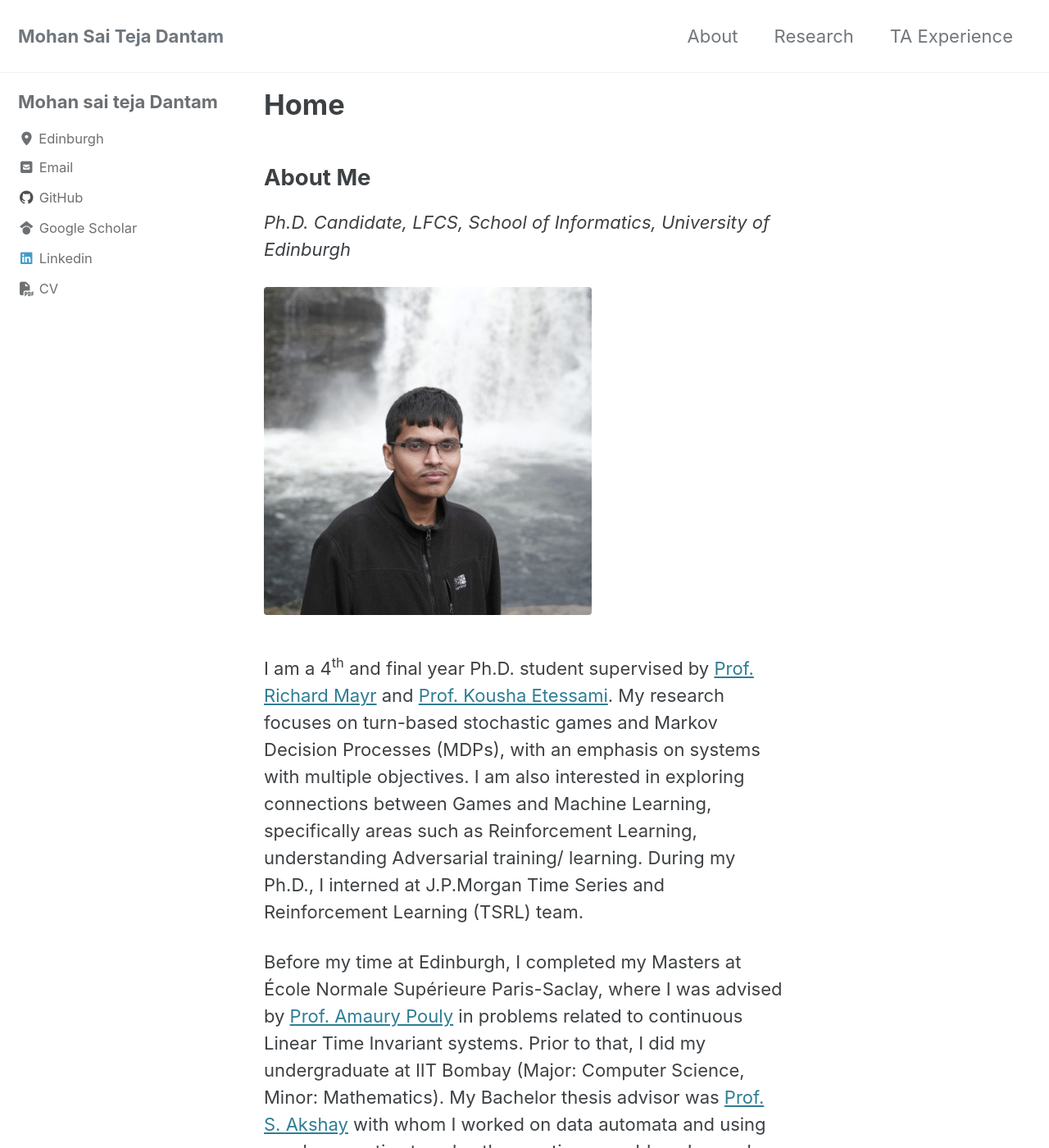
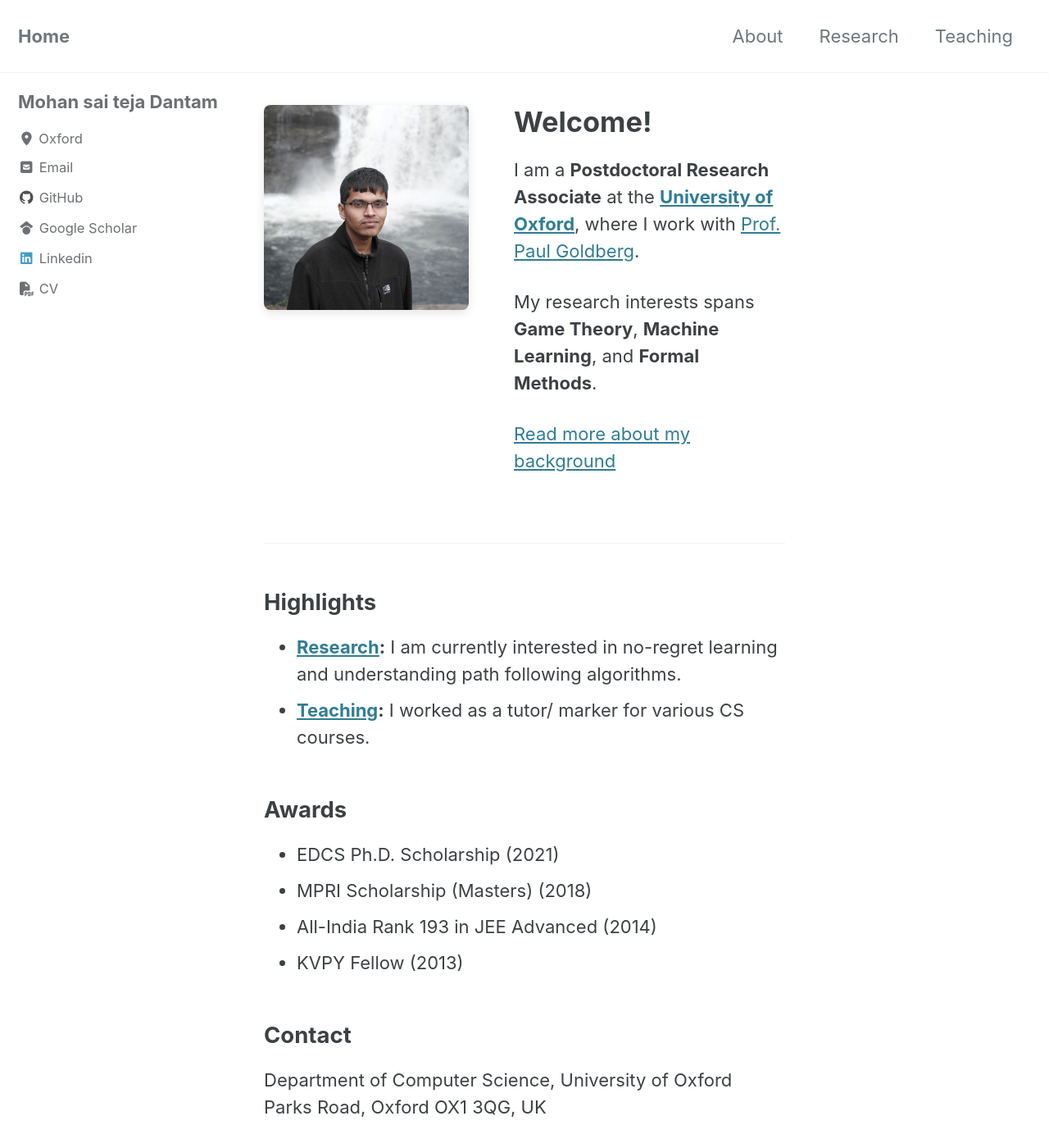
Before and after one commit to mohanst/mohanst.github.io, a Jekyll site: the page built from _pages/home.md, in a window 1280 px wide and 1400 px high. Shown: the whole window at 82% size. Built offline with Jekyll 4.4.1, drawn with Linux system fonts in a browser that asks for light colours; cached includes are drawn as plain includes; some of the changed text lies outside the part shown.

Commit message:
Update webpage

```diff
--- a/_config.yml
+++ b/_config.yml
@@ -3,8 +3,10 @@
 # -----------------------------
 remote_theme: "mmistakes/minimal-mistakes"   # later: mmistakes/minimal-mistakes
 minimal_mistakes_skin: "default"
-title       : "Mohan Sai Teja Dantam"
-description : "Ph.D. Student · LFCS · University of Edinburgh"
+title       : "Home"
+# subtitle    : "Postdoc @ Oxford"
+masthead_title: "Home"
+description : "Postdoc · University of Oxford"
 show_downloads: false        # Slate option → hides auto GitHub buttons
 
 # -----------------------------
@@ -27,12 +29,12 @@ author:
   name             : "Mohan sai teja Dantam"
   # avatar           : "/assets/images/me_0.jpg"
   bio              : ""
-  location         : "Edinburgh"
+  location         : "Oxford"
   # email            :
   links:
     - label: "Email"
       icon: "fas fa-fw fa-envelope-square"
-      url: "mailto:mohan.dantam@ed.ac.uk"
+      url: "mailto:mohan.dantam@cs.ox.ac.uk"
       target: "_blank"
     - label: "GitHub"
       icon: "fab fa-fw fa-github"
@@ -61,3 +63,17 @@ collections: []     # keeps GitHub-Pages “safe mode” happy
 include:
 - .htaccess
 - _pages
+
+exclude:
+  - Resume_All
+  - vendor
+  - .bundle
+  - .jekyll-cache
+  - .sass-cache
+  - Gemfile
+  - Gemfile.lock
+  - node_modules
+  - vendor/bundle/
+  - vendor/cache/
+  - vendor/gems/
+  - vendor/ruby/
--- a/_pages/about.md
+++ b/_pages/about.md
@@ -1,36 +1,22 @@
-<style>
-.about-wrapper{
-  display:flex;
-  flex-wrap:wrap;        /* stack on phones */
-  align-items:flex-start;
-  gap:1.2rem;
-}
-.about-photo{
-  max-width:400px;
-  border-radius:4px;
-}
-.about-text{
-  flex:1 1 280px;        /* let text take remaining width */
-}
-@media(max-width:600px){ /* mobile fallback */
-  .about-wrapper{flex-direction:column;}
-  .about-photo{margin:0 auto;}
-}
-</style>
+---
+layout: single
+title: "About Me"
+permalink: /about/
+author_profile: true
+---
 
-<!-- ========= Hero / About ========= -->
-<a id="about"></a>
-## About Me
-_Ph.D. Candidate, LFCS, School of Informatics, University of Edinburgh_
+I am a **Postdoc** at the **University of Oxford**, where I collaborate with [Prof. Paul Goldberg](https://www.cs.ox.ac.uk/people/paul.goldberg/index1.html) on path following algorithms and the dynamics of no-regret learning.
 
-<div class="about-wrapper">
-<img class="about-photo" src="/assets/images/mohan.jpg" alt="My Pic"/>
+### Academic Journey
 
-<div class ="about-text" markdown="1">
-I am a 4<sup>th</sup> and final year Ph.D. student supervised by [Prof. Richard Mayr](https://homepages.inf.ed.ac.uk/rmayr/) and [Prof. Kousha Etessami](https://homepages.inf.ed.ac.uk/kousha/). My research focuses on turn-based stochastic games and Markov Decision Processes (MDPs), with an emphasis on systems with multiple objectives. I am also interested in exploring connections between Games and Machine Learning, specifically areas such as Reinforcement Learning, understanding Adversarial training/ learning. During my Ph.D., I interned at J.P.Morgan Time Series and Reinforcement Learning (TSRL) team.
+I earned my Ph.D. from the **University of Edinburgh**, under the supervision of [Prof. Richard Mayr](https://homepages.inf.ed.ac.uk/rmayr/) and [Prof. Kousha Etessami](https://homepages.inf.ed.ac.uk/kousha/). My doctoral research focused on turn-based stochastic games and Markov Decision Processes (MDPs), specifically investigating systems with multiple objectives. During my Ph.D., I gained practical experience as an intern with the J.P.Morgan Time Series and Reinforcement Learning (TSRL) team.
 
+---
 
-Before my time at Edinburgh, I completed my Masters at École Normale Supérieure Paris-Saclay, where I was advised by [Prof. Amaury Pouly](https://www.pouly.fr/) in problems related to continuous Linear Time Invariant systems. Prior to that, I did my undergraduate at IIT Bombay (Major: Computer Science, Minor: Mathematics). My Bachelor thesis advisor was [Prof. S. Akshay](https://www.cse.iitb.ac.in/~akshayss/) with whom I worked on data automata and using graph semantics to solve the emptiness problem. I was also fortunate to have done internships at Purdue University (with [Prof. Roopsha Samanta](https://www.cs.purdue.edu/homes/roopsha/)) and at MPI Saarbrücken (with [Prof. Joël Ouaknine](https://people.mpi-sws.org/~joel/))
+### Education & Background
 
-</div>
-</div>
+*   **Masters:** École Normale Supérieure Paris-Saclay
+    *   *Thesis Advisor:* [Prof. Amaury Pouly](https://www.pouly.fr/)
+*   **Undergraduate:** IIT Bombay (Major: CS, Minor: Mathematics)
+    *   *Thesis Advisor:* [Prof. S. Akshay](https://www.cse.iitb.ac.in/~akshayss/)
+*   **Internships:** Purdue University ([Prof. Roopsha Samanta](https://www.cs.purdue.edu/homes/roopsha/)), MPI Saarbrücken ([Prof. Joël Ouaknine](https://people.mpi-sws.org/~joel/))
--- a/_pages/home.md
+++ b/_pages/home.md
@@ -1,31 +1,74 @@
 ---
-layout: home     # Slate’s built-in layout; MM will override it later
-title: "Home"
+layout: home
 author_profile: true
 permalink: /
 ---
 
-{% include_relative about.md %}
+<style>
+.home-hero {
+  display: flex;
+  flex-wrap: wrap;
+  gap: 2.5rem;
+  align-items: flex-start;
+  margin-bottom: 2.5rem;
+}
 
+.hero-photo {
+  flex: 0 0 250px;
+}
 
+.hero-photo img {
+  width: 100%;
+  border-radius: 8px;
+  box-shadow: 0 4px 12px rgba(0,0,0,0.1);
+}
 
+.hero-bio {
+  flex: 1 1 300px;
+}
 
+.hero-bio h1 {
+  margin-top: 0;
+  border-bottom: none;
+}
 
-{% include_relative research.md %}
+@media(max-width: 768px) {
+  .home-hero {
+    flex-direction: column;
+    align-items: center;
+  }
+  .hero-photo {
+    width: 250px;
+  }
+}
+</style>
 
-{% include_relative teaching.md %}
+<div class="home-hero">
+  <div class="hero-photo">
+    <img src="/assets/images/mohan.jpg" alt="Mohan Sai Teja Dantam"/>
+  </div>
+  <div class="hero-bio" markdown="1">
+# Welcome!
+I am a **Postdoctoral Research Associate** at the **[University of Oxford](https://www.cs.ox.ac.uk)**, where I work with [Prof. Paul Goldberg](https://www.cs.ox.ac.uk/people/paul.goldberg/index1.html).
 
-<!-- ========= Awards ========= -->
+My research interests spans **Game Theory**, **Machine Learning**, and **Formal Methods**.
+
+[Read more about my background](/about/)
+  </div>
+</div>
+
+---
+
+## Highlights
+- **[Research](/research/):** I am currently interested in no-regret learning and understanding path following algorithms.
+- **[Teaching](/teaching/):** I worked as a tutor/ marker for various CS courses.
+
 ## Awards
 - EDCS Ph.D. Scholarship (2021)
 - MPRI Scholarship (Masters) (2018)
 - All-India Rank 193 in JEE Advanced (2014)
 - KVPY Fellow (2013)
 
-<!-- ========= Contact ========= -->
-<a id="contact"></a>
 ## Contact
-School of Informatics, University of Edinburgh
-10 Crichton Street, Edinburgh EH8 9AB, UK
-
-[mohan.dantam@ed.ac.uk](mailto:mohan.dantam@ed.ac.uk)
+Department of Computer Science, University of Oxford
+Parks Road, Oxford OX1 3QG, UK
--- a/_pages/research.md
+++ b/_pages/research.md
@@ -1,8 +1,15 @@
+---
+layout: single
+# title: "Research"
+permalink: /research/
+author_profile: true
+---
 <!-- ========= Research Interests ========= -->
 <a id=research> </a>
 ## Research Interests
+- Equilibria and Learning
+- Path following algorithms
 - Strategy synthesis in stochastic games
-- Quantitative objectives
 - Verification of dynamical systems
 - Connections to reinforcement learning
 
--- a/_pages/teaching.md
+++ b/_pages/teaching.md
@@ -1,3 +1,9 @@
+---
+layout: single
+# title: "Teaching"
+permalink: /teaching/
+author_profile: true
+---
 <!-- ========= Teaching ========= -->
 <a id=tutoring> </a>
 ## Tutor Experience
```
Also changed, not shown: _data/navigation.yml (+4 -8 lines), 2 other files.
